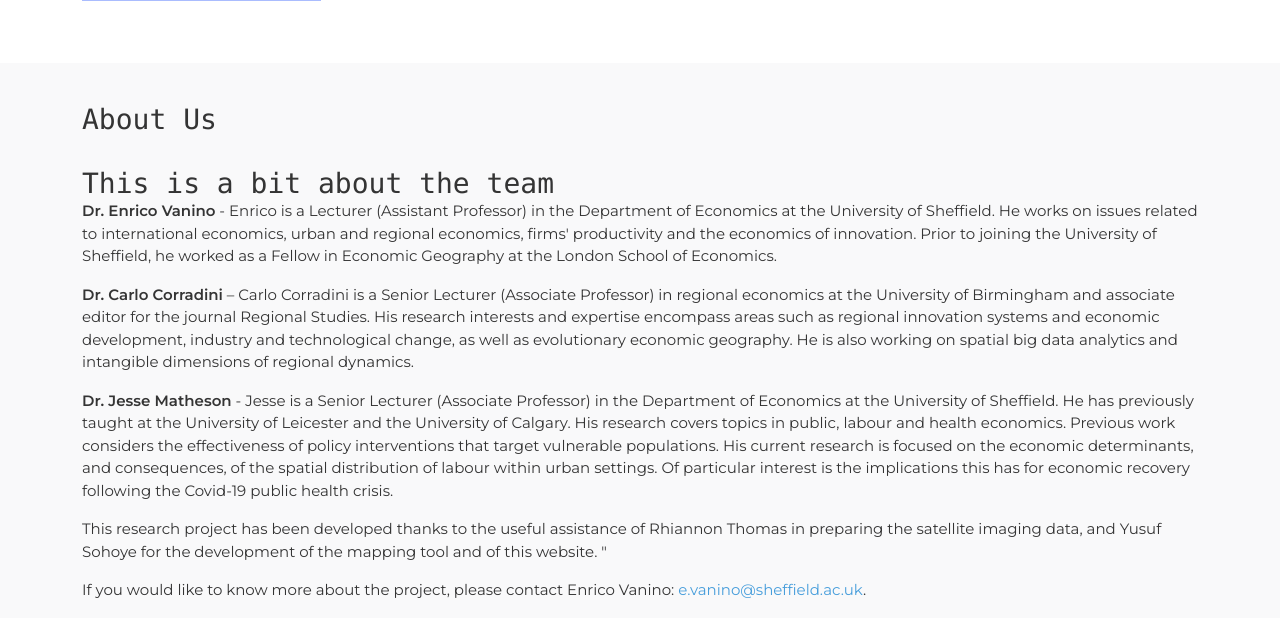
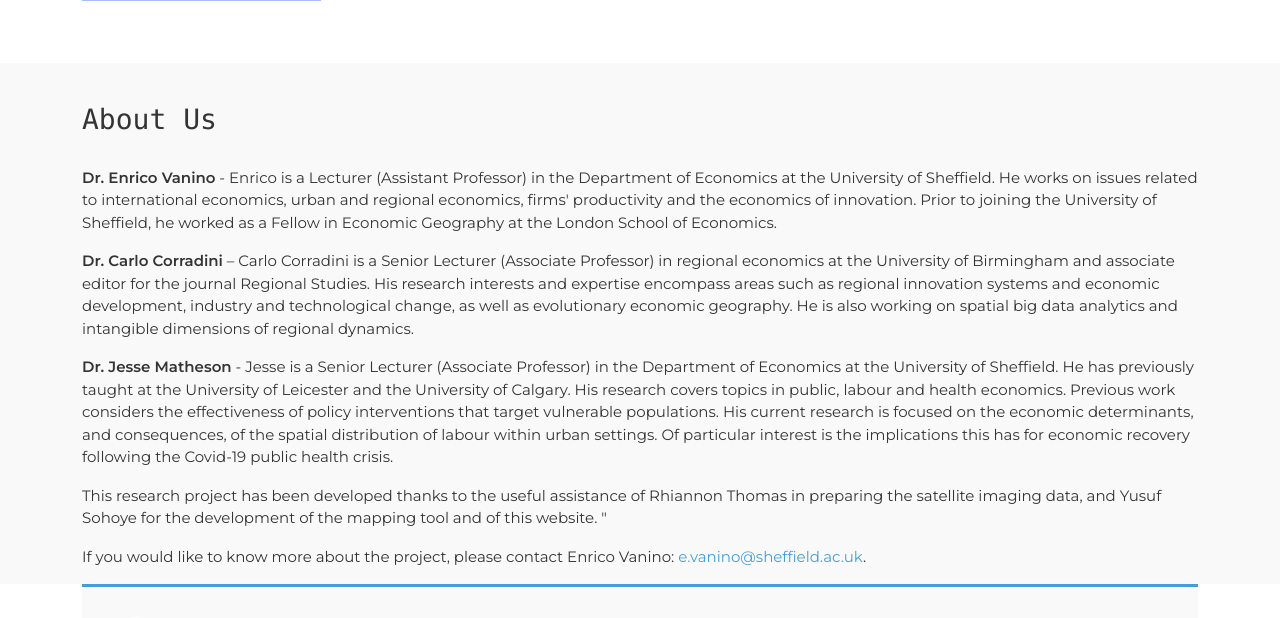
Before and after one commit to Quotennial/sheffield_mapping_frontend, a PHP site: page / in a window 1280 px wide. Shown: the part 3542-4160 px from the top of the page. Run offline with PHP 8.4, Linux system fonts and the light colour scheme.

Commit message:
remove text

```diff
--- a/index.php
+++ b/index.php
@@ -331,7 +331,6 @@
           <h3>About Us</h3>
         </div>
         <div class="row">
-          <h3>This is a bit about the team</h3>
           <p>
             <b>Dr. Enrico Vanino</b> - Enrico is a Lecturer (Assistant Professor) in the Department of Economics at the University of Sheffield. He works on issues related to international economics, urban and regional economics, firms' productivity and the economics of innovation. Prior to joining the University of Sheffield, he worked as a Fellow in Economic Geography at the London School of Economics.
           </p>
```
